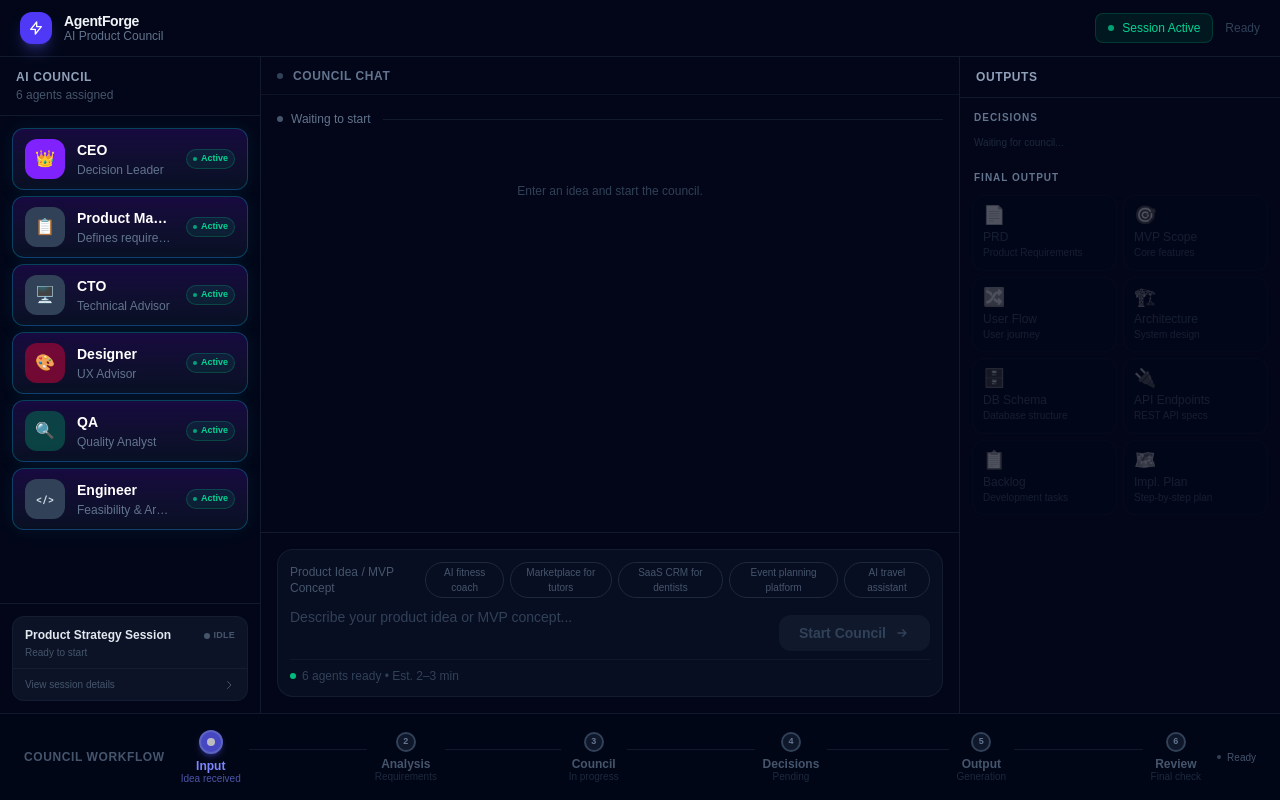
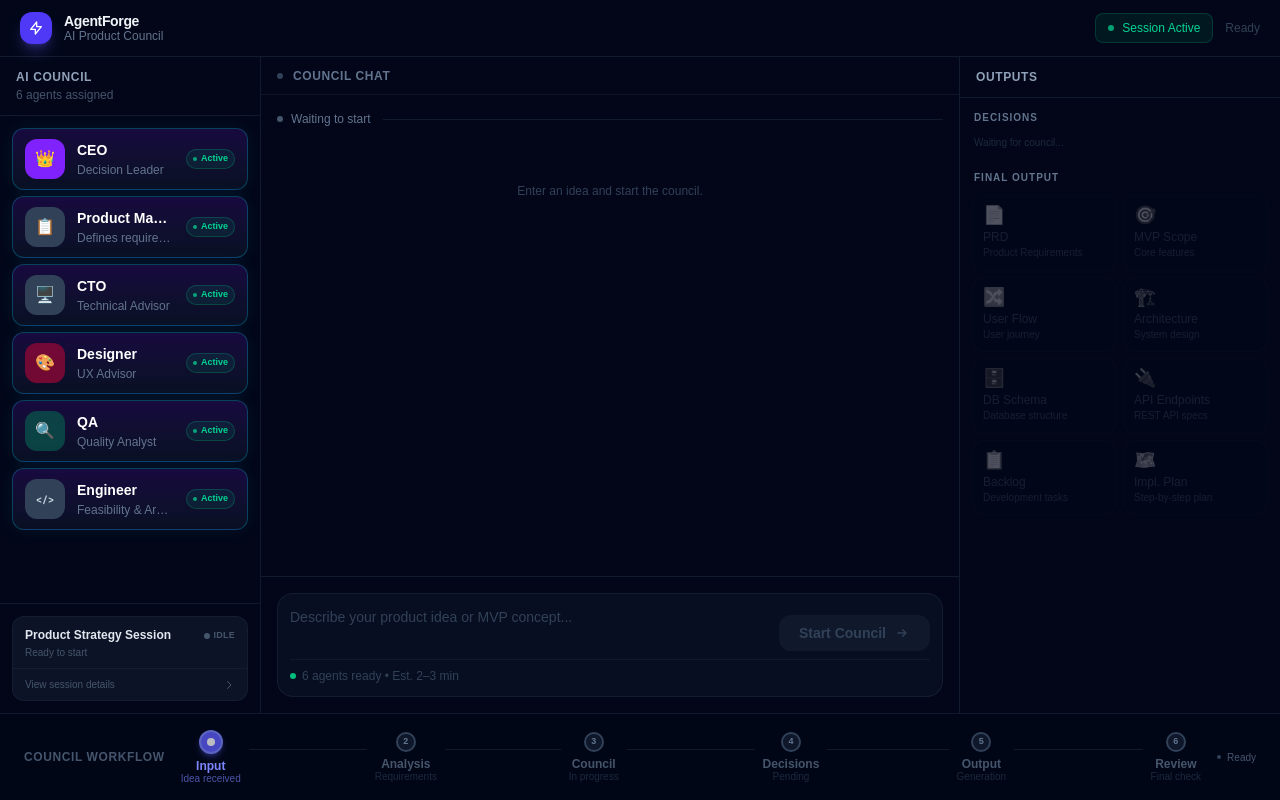
Before and after one commit to amajewski1994/agent-forge, a Next.js app: page / in a window 1280 px wide. Built offline with nearby package versions, Linux system fonts and the light colour scheme.

Commit message:
remove idea hints

```diff
--- a/src/components/council/PromptInput.tsx
+++ b/src/components/council/PromptInput.tsx
@@ -4,14 +4,6 @@ import { useState } from "react";
 import { AGENTS } from "@/data/agents";
 import { useCouncilSim } from "@/context/CouncilSimContext";
 import type { CouncilPhase } from "@/hooks/useCouncilSimulation";
-
-const EXAMPLE_CHIPS = [
-  "AI fitness coach",
-  "Marketplace for tutors",
-  "SaaS CRM for dentists",
-  "Event planning platform",
-  "AI travel assistant",
-];
 
 const PHASE_LABEL: Record<CouncilPhase, string> = {
   idle:     "Start Council",
@@ -45,23 +37,6 @@ export default function PromptInput() {
   return (
     <div className="shrink-0 p-4 border-t border-slate-800/60">
       <div className="rounded-2xl border border-slate-800/60 bg-slate-900/50 p-3 focus-within:border-slate-700/80 transition-colors">
-        <div className="flex items-center justify-between mb-2">
-          <label className="text-xs text-slate-600 font-medium">Product Idea / MVP Concept</label>
-          <div className="flex items-center gap-1.5">
-            {EXAMPLE_CHIPS.map((chip) => (
-              <button
-                key={chip}
-                type="button"
-                onClick={() => setIdea(chip)}
-                disabled={isRunning}
-                className="text-[10px] px-2 py-0.5 rounded-full border border-slate-800 text-slate-600 hover:text-slate-300 hover:border-slate-700 transition-colors disabled:opacity-30 disabled:cursor-not-allowed"
-              >
-                {chip}
-              </button>
-            ))}
-          </div>
-        </div>
-
         <div className="flex items-end gap-3">
           <textarea
             value={idea}
```
